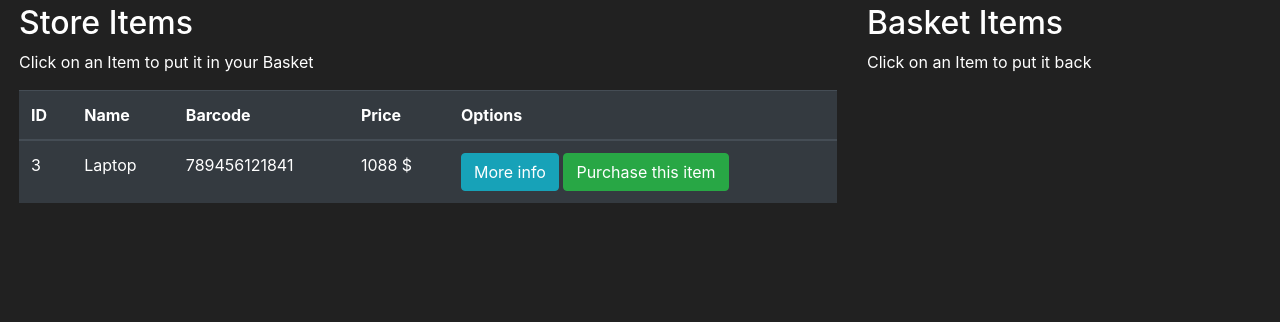
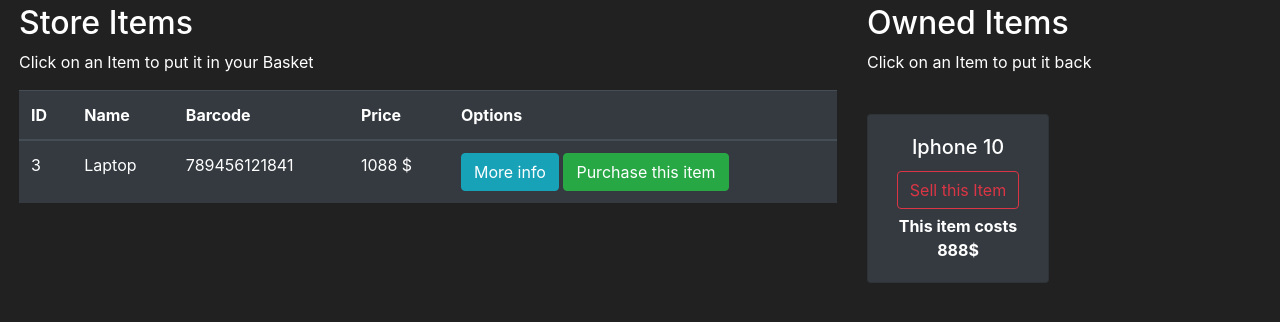
Before and after one commit to Jean-OIKONOMOU/eCommerce_FLASK, a Flask app: page /market in a window 1280 px wide. Shown: the part 56-378 px from the top of the page. Run offline with Flask 2, Linux system fonts and the light colour scheme; a user stored in the database is signed in; data comes from the database, SQL or seed files in the repository; both versions use the stored data as it was after the commit; some libraries are stand-ins or nearby versions.

Commit message:
selling logic implemented

```diff
--- a/market/models.py
+++ b/market/models.py
@@ -46,6 +46,9 @@ class User(db.Model, UserMixin):
     def can_purchase(self, item_obj):
         return self.budget >= item_obj.price
 
+    def can_sell(self, item_obj):
+        return item_obj in self.items
+
 
 # backref='owned_user'
 # Used for tracing back the owner of the item that is being purchased
@@ -70,5 +73,10 @@ class Item(db.Model):
         user.budget -= self.price
         db.session.commit()
 
+    def sell(self, user):
+        self.owner = None
+        user.budget += self.price
+        db.session.commit()
+
 
 # sample query with sqlAlchemy item1.owner = User.query.filter_by(username='JC').first().id
--- a/market/routes.py
+++ b/market/routes.py
@@ -1,7 +1,7 @@
 from market import app
 from flask import render_template, redirect, url_for, flash, request, request
 from market.models import Item, User
-from market.forms import RegisterForm, LoginForm, PurchaseItemForm
+from market.forms import RegisterForm, LoginForm, PurchaseItemForm, SellItemForm
 from market import db
 from flask_login import login_user, logout_user, login_required, current_user
 
@@ -15,8 +15,10 @@ def home_page():
 @app.route('/market', methods=['GET', 'POST'])
 @login_required
 def market_page():
+    selling_form = SellItemForm()
     purchase_form = PurchaseItemForm()
     if request.method == "POST":
+        #purchase item logic
         purchased_item = request.form.get('purchased_item')
         p_item_object = Item.query.filter_by(name=purchased_item).first()
         print(p_item_object)
@@ -28,15 +30,30 @@ def market_page():
                     category='success')
             else:
                 flash(
-                    f"Unfortunately, you don't have enough funds to purchase {p_item_object.name}",
+                    f"Unfortunately, you don't have enough funds to purchase {p_item_object.name}.",
+                    category='danger')
+        #sell item logic
+        sold_item = request.form.get('sold_item')
+        s_item_object = Item.query.filter_by(name=sold_item).first()
+        if s_item_object:
+            if current_user.can_sell(s_item_object):
+                s_item_object.sell(current_user)
+                flash(f'{s_item_object.name} has been successfully sold.',
+                      category='success')
+            else:
+                flash(
+                    f"Unfortunately, something went wrong with selling {s_item_object.name}.",
                     category='danger')
 
         return redirect(url_for('market_page'))
 
     items = Item.query.filter_by(owner=None)
+    owned_items = Item.query.filter_by(owner=current_user.id)
     return render_template('market.html',
                            items=items,
-                           purchase_form=purchase_form)
+                           purchase_form=purchase_form,
+                           selling_form=selling_form,
+                           owned_items=owned_items)
 
 
 @app.route('/register', methods=['GET', 'POST'])
--- /dev/null
+++ b/market/templates/includes/owned_items_modals.html
@@ -0,0 +1,29 @@
+<!-- Modal Sell -->
+<div class="modal fade" id="sellingModal-{{ owned_item.id }}" tabindex="-1" aria-labelledby="sellingModalLabel"
+    aria-hidden="true">
+    <div class="modal-dialog">
+        <div class="modal-content bg-dark">
+            <div class="modal-header">
+                <h5 class="modal-title" id="purchaseModalLabel">Selling Confirmation</h5>
+                <!-- <button type="button" class="btn-close" datax-dismiss="modal" aria-label="Close"></button> -->
+            </div>
+            <div class="modal-body">
+
+                <form action="" method="POST">
+                    {{ selling_form.hidden_tag() }}
+                    <h4 class="text-center mb-3">Are you sure you want to sell {{ owned_item.name }} for {{
+                        owned_item.price }}$ ?
+                    </h4>
+                    <h6 class="text-center">
+                        By clicking "Sell", you will put this item back on the market.
+                    </h6>
+                    <input id="sold_item" name="sold_item" type="hidden" value="{{ owned_item.name }}">
+                    {{ selling_form.submit(class="btn btn-outline-danger btn-block")}}
+                </form>
+            </div>
+            <div class="modal-footer">
+                <button type="button" class="btn btn-secondary" data-dismiss="modal">Close</button>
+            </div>
+        </div>
+    </div>
+</div>
--- a/market/templates/market.html
+++ b/market/templates/market.html
@@ -49,9 +49,27 @@ Market
             </tbody>
         </table>
     </div>
-    <div class=" col-4">
-        <h2>Basket Items</h2>
+    <div class="col-4">
+        <h2>Owned Items</h2>
         <p>Click on an Item to put it back</p>
+        <br>
+        <div class="row">
+            {% for owned_item in owned_items %}
+            {% include 'includes/owned_items_modals.html' %}
+            <div class="col-md-6">
+                <div style="margin-bottom: 5px" class="card text-center bg-dark">
+                    <div class="card-body">
+                        <h5 class="card-title">{{ owned_item.name }}</h5>
+                        <button type="button" class="btn btn-outline-danger" style="margin-bottom: 5px"
+                            data-toggle="modal" data-target="#sellingModal-{{ owned_item.id }}">
+                            Sell this Item
+                        </button>
+                        <p class="card-text"><strong>This item costs {{ owned_item.price }}$</strong></p>
+                    </div>
+                </div>
+            </div>
+            {% endfor %}
+        </div>
     </div>
 
 </div>
```
Also changed, not shown: market/market.db.
